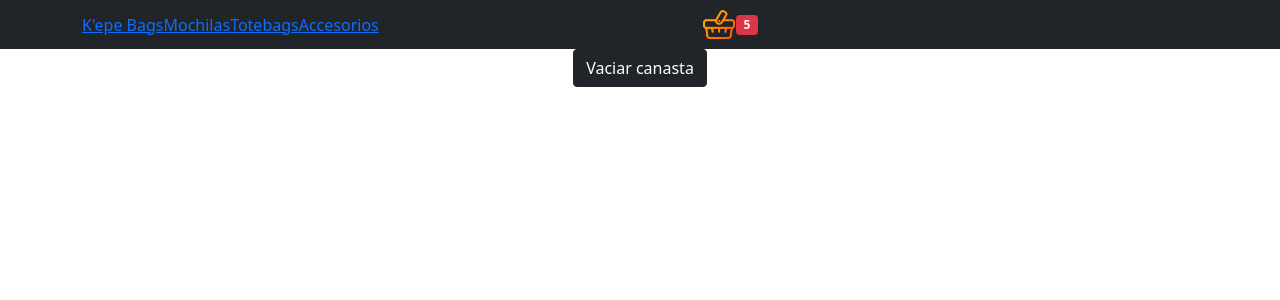
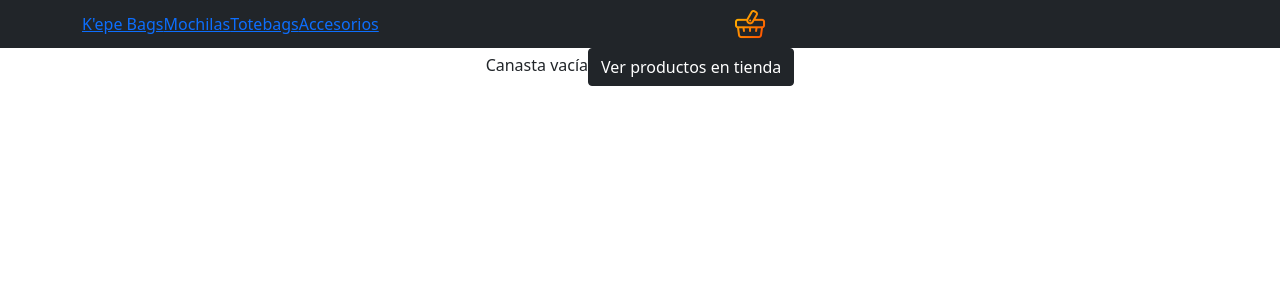
Before and after one commit to pabagui/reactjsv2, a React (Create React App) app: page /cart in a window 1280 px wide. Shown: the top 300 px of the page. Built offline with nearby package versions, Linux system fonts and the light colour scheme.

Commit message:
suma de cart y cantidad en widget

```diff
--- a/src/components/Cart/Cart.jsx
+++ b/src/components/Cart/Cart.jsx
@@ -1,21 +1,30 @@
-
+import { Link } from 'react-router-dom';
 import { useCartContext } from '../../context/cartContext';
 import Button from 'react-bootstrap/Button'
 
 const Cart = () => {
 
-  const { cartList, removeItem, clear } = useCartContext()
+  const { cartList, removeItem, clear, totalCart } = useCartContext()
 
-  return <div className="container w-50">
-
-    { cartList.map(producto =>
-    <>
-    <li>{producto.item.title} {producto.item.name}, Precio: ${producto.item.price}, Cantidad: {producto.quantity}</li>
-    <Button variant="danger" onClick={() => removeItem(producto.item.id)}>x</Button>
-    </>
-    ) }
-    <Button variant="dark" onClick={clear}>Vaciar canasta</Button>
-    </div>
+    return <div className="container w-50">
+      {cartList.length !== 0 ? <>
+        { cartList.map(producto =>
+        <li>{producto.item.title} {producto.item.name}, Precio: ${producto.item.price}, Cantidad: {producto.quantity}
+        <Button variant="danger" onClick={() => removeItem(producto.item.id)}>x</Button>
+        </li>
+        )}
+        {`El total de tu compra es $${totalCart()}`}
+        <Button variant="dark" onClick={clear}>Vaciar canasta</Button>
+        </>
+        :
+        <>
+        <span>Canasta vacía</span>
+        <Link to='/'>
+           <Button variant="dark">Ver productos en tienda</Button>
+        </Link>
+        </>
+      }
+      </div>
 };
 
 
--- a/src/components/ItemDetailContainer/ItemDetailContainer.jsx
+++ b/src/components/ItemDetailContainer/ItemDetailContainer.jsx
@@ -1,7 +1,9 @@
 import { useEffect, useState } from 'react';
-import { ItemDetail } from '../ItemDetail/ItemDetail'
+//import { useParams } from 'react-router-dom';
 import { getProducts } from '../helpers/mock';
-//import { useParams } from 'react-router-dom';
+import { ItemDetail } from '../ItemDetail/ItemDetail';
+
+
 
 //import { productos } from '../helpers/productosArray'
 
@@ -9,11 +11,12 @@ import { getProducts } from '../helpers/mock';
 export const ItemDetailContainer = () => {
     const [products, setProducts] = useState({})
     const idProducto = '1'
-    console.log(idProducto)
+    //const { idProducto } = useParams()
+    console.log(products)
 
     useEffect(() => {
         getProducts
-        .then(res => setProducts(res.find(prod => prod.id === idProducto)))
+        .then(res => setProducts(res.find(products => products.id === idProducto)))
         .catch(err => console.log(err))
     }, [])
 
--- a/src/components/NavBar/CartWidget/CartWidget.jsx
+++ b/src/components/NavBar/CartWidget/CartWidget.jsx
@@ -1,12 +1,17 @@
 import React from 'react'
+import { useCartContext } from '../../../context/cartContext'
 import 'bootstrap/dist/css/bootstrap.min.css'
 import Badge from 'react-bootstrap/Badge'
 
+
 export const CartWidget = () => {
+
+    const { cantidad } = useCartContext()
+
     return (
         <div className="w-25">
             <img src="/cesta-de-la-compra.png" alt="cesta de compras" className="w-25"/>
-            <Badge bg="danger">5</Badge>
+            <Badge bg="danger">{ cantidad() !== 0 && cantidad() }</Badge>
             <span className="visually-hidden">unread messages</span>
         </div>
     )
--- a/src/context/cartContext.js
+++ b/src/context/cartContext.js
@@ -16,7 +16,7 @@ const CartContextProvider = ({children}) => {
         } else {
             const cant = cartList[index].quantity
             cartList[index].quantity = item.quantity + cant
-            const newCartList = cartList
+            const newCartList = [...cartList]
             setCartList(newCartList)
 
         }
@@ -31,13 +31,28 @@ const CartContextProvider = ({children}) => {
         setCartList([])
     }
 
+    const totalCart = () => {
+        return cartList.reduce((acum, producto) => acum= acum + (producto.item.price * producto.quantity), 0)
+
+    }
+
+    const cantidad = () => {
+        return cartList.reduce((acum, producto) => acum= acum+= producto.quantity, 0 )
+
+    }
+
+
+
     return (
         <cartContext.Provider
             value={{
                 cartList,
                 addItem,
                 removeItem,
-                clear}}>
+                clear,
+                totalCart,
+                cantidad
+                }}>
                {children}
         </cartContext.Provider>
     )
```
